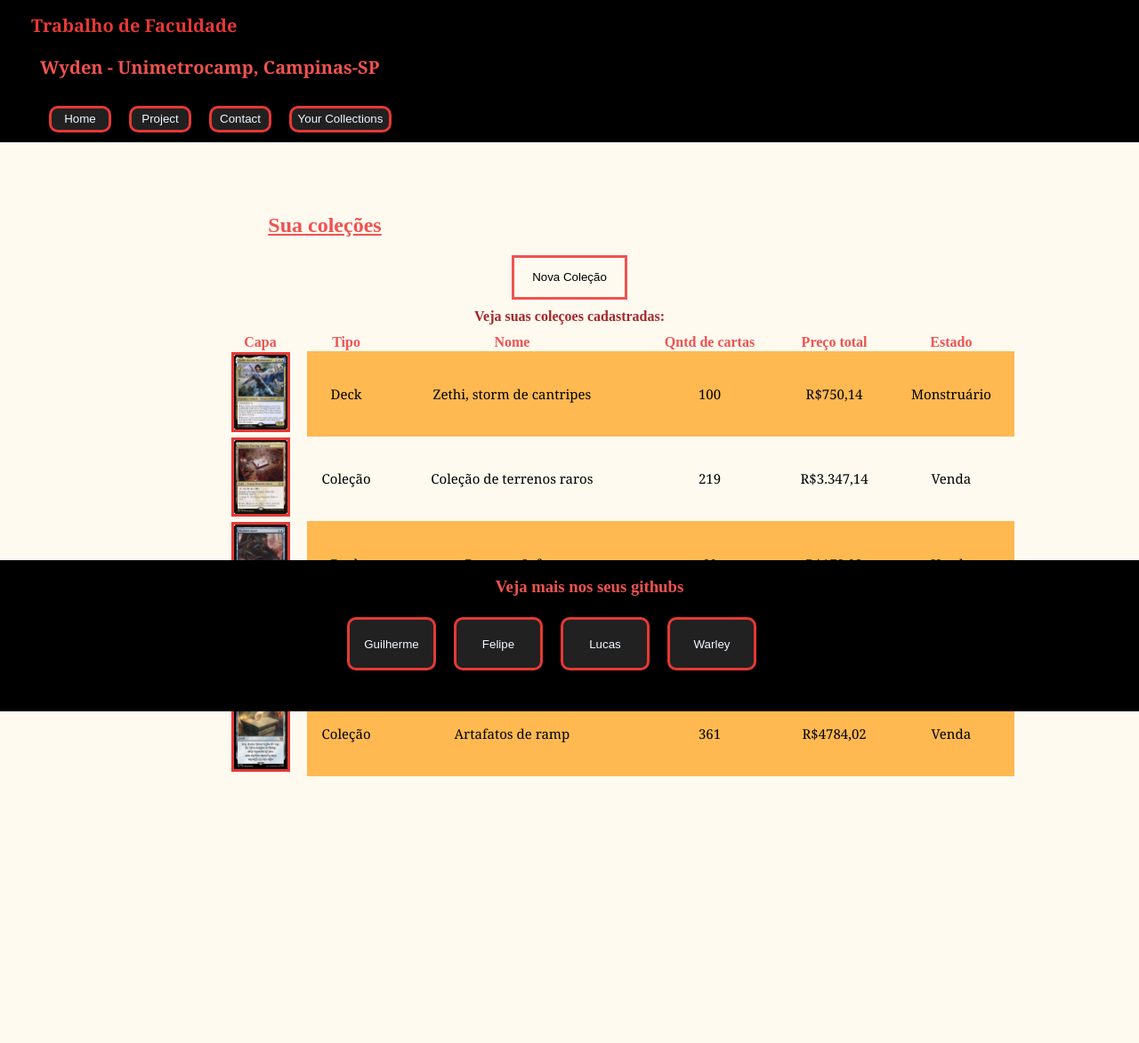
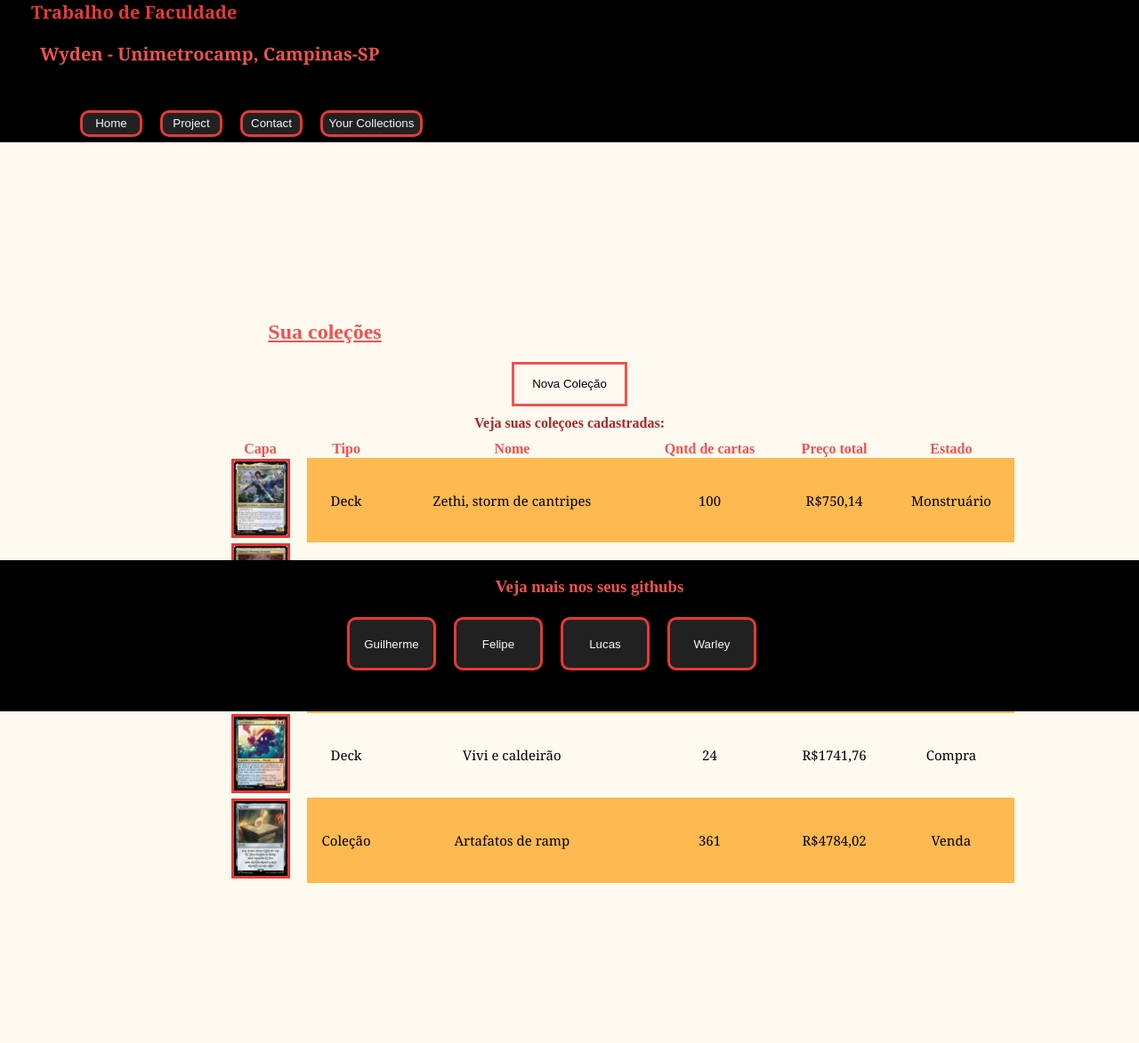
Before and after one commit to warley1137/projeto_Magic-the-Gathering, a PHP site: page /collections_01.html in a window 1280 px wide. Shown: the whole page at 89% size. After the commit the page ends 993 px from the top, so only its background shows below. Run offline with PHP 8.4, Linux system fonts and the light colour scheme.

Commit message:
Atualizacao CSS

```diff
--- a/css/style.css
+++ b/css/style.css
@@ -1,39 +1,45 @@
-body{
- background-color:floralwhite;
+body {
+  background-color: floralwhite;
   margin: 0;
   padding: 0;
 }
 
 /* ---------------- HEADER ------------------*/
- header{
+header {
   background-color: black;
   height: 160px;
+  min-width: 100%;
   position: fixed;
- min-width: 100%;
+  top: 0;
+  left: 0;
+  z-index: 10;
 }
- a{
+a {
   color: floralwhite;
+  text-decoration: none;
 }
- .label_header{
- font-family:Cambria, Cochin, Georgia, Times, 'Times New Roman', serif;
+.label_header {
+  font-family: Cambria, Cochin, Georgia, Times, "Times New Roman", serif;
   font-size: 20px;
-
 }
- h1{
- color:#e53935;
+h1 {
+  color: #e53935;
+  margin: 0;
   margin-left: 35px;
- margin-top: 15px;
   margin-bottom: 0;
 }
- #label2{
+#label2 {
   margin-left: 10px;
   color: #ef5350;
 }
- .tag_flex{
+.tag_flex {
   display: flex;
   gap: 20px;
+  align-items: center;
+  padding-top: 20px;
+  margin-left: 35px;
 }
- .button_header{
+.button_header {
   width: 70px;
   height: 30px;
   margin-top: 5px;
@@ -41,61 +47,53 @@ body{
   border: solid #e53935;
   color: aliceblue;
   border-radius: 10px;
-
+  cursor: pointer;
+  transition: transform 0.2s ease;
 }
- .button_header:hover{
+.button_header:hover {
   transform: scale(1.1);
   border: solid #ef5350;
 }
- #Collections{
+#Collections {
   width: 115px;
 }
- #Home{
+#Home {
   margin-left: 20px;
 }
 
 /* ---------------- MAIN ------------------*/
- main{
- padding-top: 160px;
+
+main,
+section {
+  text-align: center;
+  background-color: floralwhite;
+  padding-top: 170px; /* compensa o header fixo */
 }
- #main_collection{
- padding-top: 160px;
- padding-bottom: 300px;
- }
- section{
- min-width: 100%;
- min-height: 100%;
+#section_collection {
   text-align: center;
   background-color: floralwhite;
 }
- #section_collection{
- min-width: 100%;
- min-height: 100%;
- text-align: center;
- background-color: floralwhite;
- }
- h2{
+h2 {
   color: #ef5350;
- margin-top: 80px;
- text-decoration:underline;
+  text-decoration: underline;
   margin-right: 550px;
 }
- #contact_label{
+#contact_label {
   margin-right: 100px;
 }
- .label_contato{
+.label_contato {
   margin-right: 130px;
   margin-bottom: 0;
   font-size: 15px;
 }
- #container_paragraph{
+#container_paragraph {
   width: 800px;
   height: 300px;
   margin: auto;
   font-size: 17px;
   text-align: justify;
 }
- #container_contact{
+#container_contact {
   width: 800px;
   height: 400px;
   margin: auto;
@@ -103,93 +101,94 @@ body{
   background-color: floralwhite;
   margin-bottom: 0;
 }
- #container_collection{
+#container_collection {
   width: 800px;
   min-height: 100%;
   margin: auto;
 }
- .items_contact{
+.items_contact {
   display: block;
   margin: auto;
   margin-top: 0px;
   border: solid #ef5350 2px;
   border-radius: 3px;
- background-color:rgb(34, 33, 33);
+  background-color: rgb(34, 33, 33);
   color: floralwhite;
-
 }
- #send{
+#send {
   margin-top: 15px;
   border: solid #ef5350 2px;
- background-color:rgb(34, 33, 33);
+  background-color: rgb(34, 33, 33);
   color: floralwhite;
   width: 80px;
   height: 30px;
+  cursor: pointer;
 }
- #newSet{
+#newSet {
   width: 130px;
   height: 50px;
   top: 100%;
   background-color: floralwhite;
   border: solid #ef5350;
+  cursor: pointer;
+  transition: transform 0.2s ease;
 }
- #newSet:hover{
+#newSet:hover {
   transform: scale(1.05);
 }
- label{
+label {
   color: brown;
   margin-top: 10px;
   margin-bottom: 10px;
   display: inline-block;
 }
- li{
+li {
   margin-top: 5px;
   margin-bottom: 5px;
 }
- #tag_divisoria{
+#tag_divisoria {
   margin-left: 25px;
   margin-top: 0;
   margin-bottom: 0;
   color: rgb(200, 196, 228);
 }
- ul{
+ul {
   list-style-type: none;
 }
- table{
+table {
   border-collapse: collapse;
   width: 900px;
 }
- th{
+th {
   color: #ef5350;
 }
- .td_gray{
- background-color:#ffb950;
+.td_gray {
+  background-color: #ffb950;
 }
- td{
- font-family:Georgia, 'Times New Roman', Times, serif;
+td {
+  font-family: Georgia, "Times New Roman", Times, serif;
   font-size: 15px;
-
 }
- img{
+img {
   border: solid #e53935 3px;
 }
 
 /* ---------------- FOOTER ------------------*/
 
- footer{
+footer {
   background-color: black;
   text-align: center;
- bottom: 0%;
+  position: fixed;
+  bottom: 0;
   min-width: 100%;
   height: 170px;
   margin-top: 0;
- position: fixed;
 }
- h3{
+h3 {
   color: #ef5350;
   margin-left: 45px;
 }
- .flex_footer-space{
+.flex_footer-space {
   display: flex;
   flex-direction: row;
   align-items: center;
@@ -197,7 +196,7 @@ body{
   width: 500px;
   gap: 20px;
 }
- .button_footer{
+.button_footer {
   width: 100px;
   height: 60px;
   margin-top: 5px;
@@ -205,8 +204,10 @@ body{
   border: solid #e53935;
   color: aliceblue;
   border-radius: 10px;
+  cursor: pointer;
+  transition: transform 0.2s ease;
 }
- .button_footer:hover{
+.button_footer:hover {
   transform: scale(1.1);
   border: solid #ef5350;
 }
```
Lines whose indentation alone changed are shown as unchanged.
